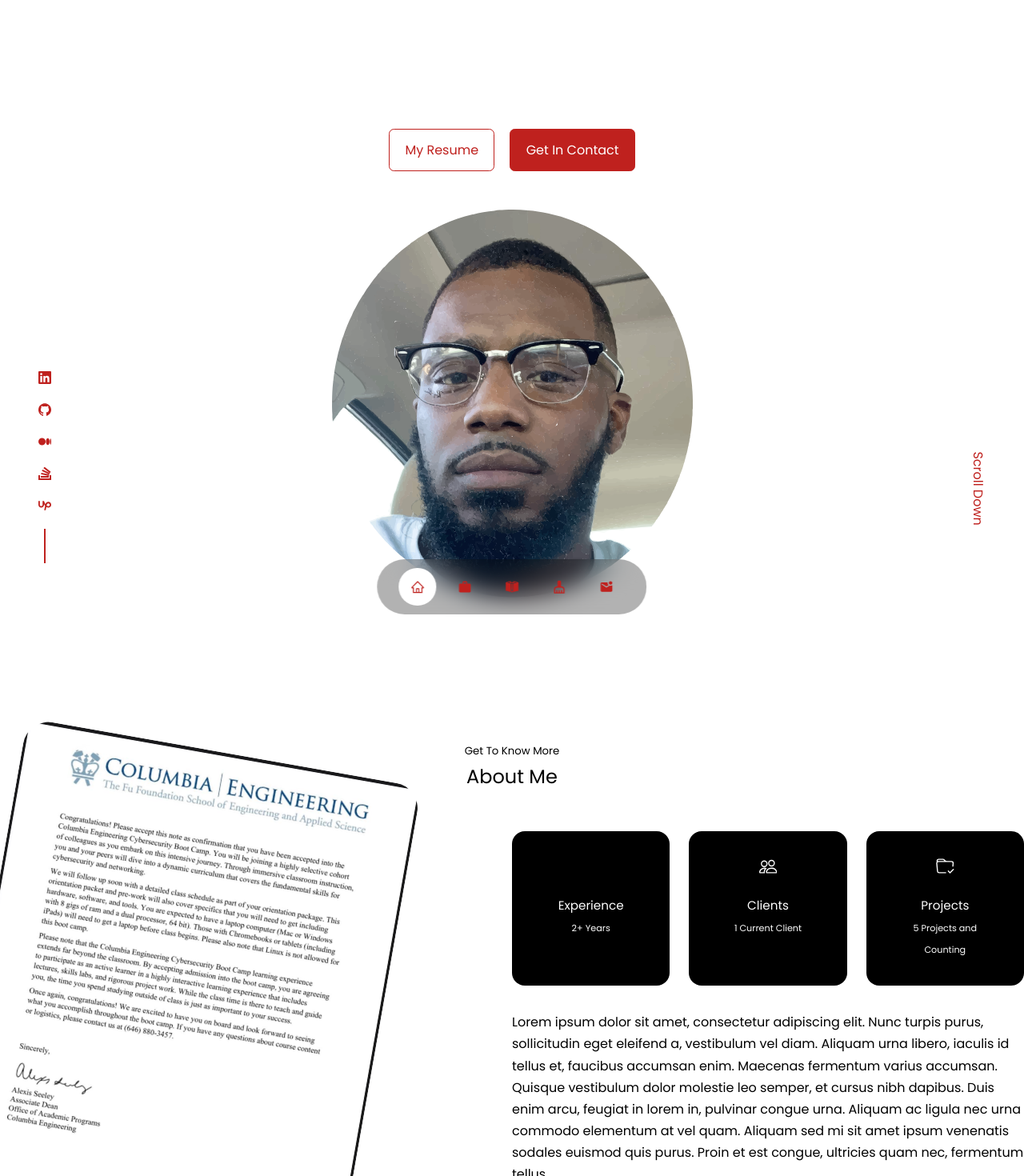
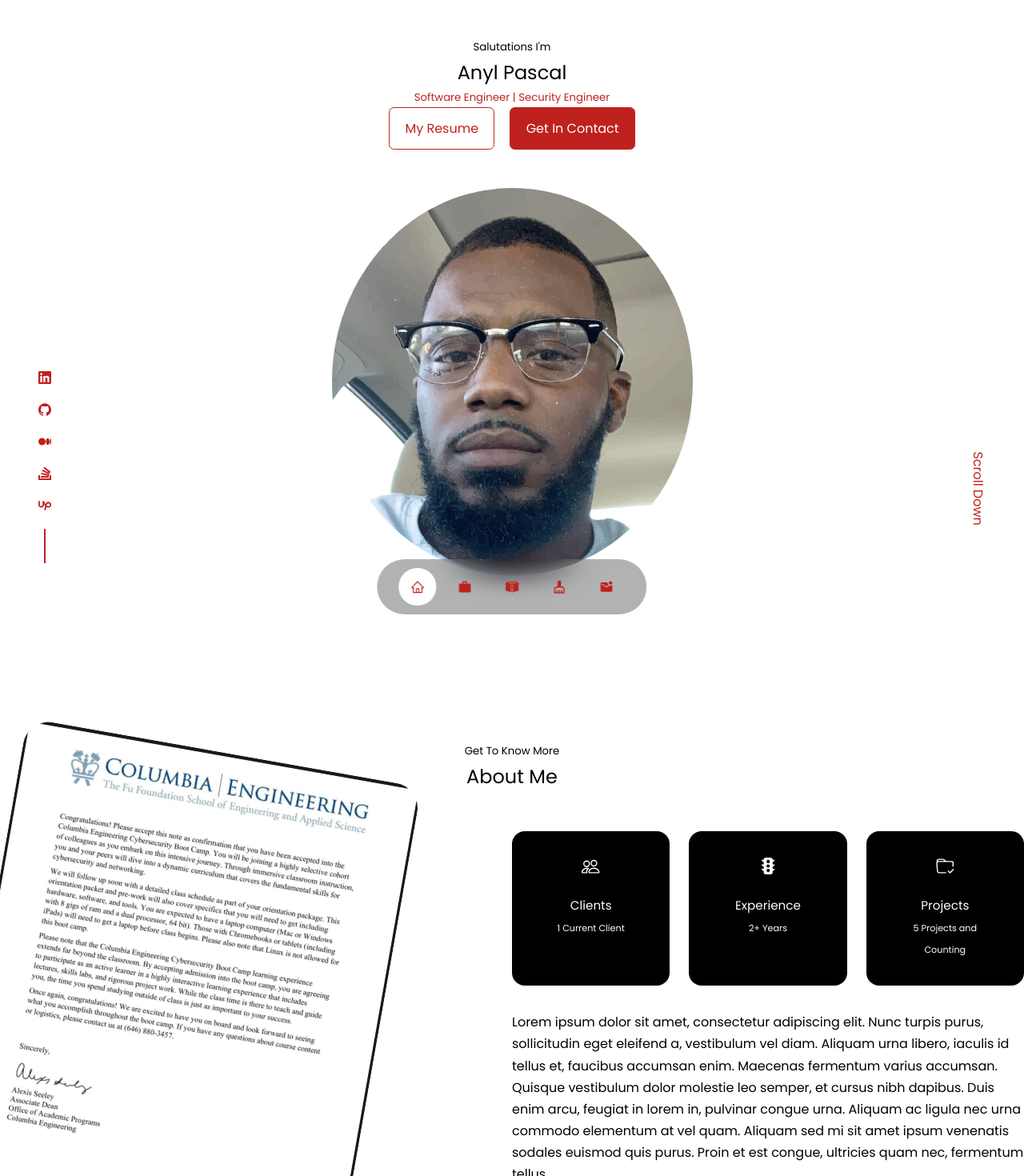
Before and after one commit to AnylPascal/anylpascal-portfolio, a React (Create React App) app: page / in a window 1280 px wide. Shown: the top 1470 px of the page at 80% size. Built offline with nearby package versions, Linux system fonts and the light colour scheme.

Commit message:
color changes

```diff
--- a/src/components/about/About.jsx
+++ b/src/components/about/About.jsx
@@ -2,7 +2,7 @@ import React from 'react'
 import './about.css'
 // import YOUNGBOY from '../../assets/image0.jpeg'
 import COLO from '../../assets/image2.jpeg'
-import {GrWorkshop} from 'react-icons/gr'
+import {BsStoplightsFill} from 'react-icons/bs'
 import {BsFolderCheck} from 'react-icons/bs'
 import {BsPeople} from 'react-icons/bs'
 
@@ -22,14 +22,14 @@ const About = () => {
 
           <div className='about__cards'>
             <article className='about__card'>
-              <GrWorkshop className='about__icon'/>
-              <h5>Experience</h5>
-              <small id='lil_one'>2+ Years</small>
-            </article>
-            <article className='about__card'>
               <BsPeople className='about__icon'/>
               <h5>Clients</h5>
               <small id='lil_one'>1 Current Client</small>
+            </article>
+            <article className='about__card'>
+            <BsStoplightsFill className='about__icon'/>
+              <h5>Experience</h5>
+              <small id='lil_one'>2+ Years</small>
             </article>
             <article className='about__card'>
               <BsFolderCheck className='about__icon'/>
--- a/src/components/about/about.css
+++ b/src/components/about/about.css
@@ -42,8 +42,8 @@
 }
 
 .about__card:hover {
-    background: transparent;
-    /* border-color: var(--color-white); */
+    background: gray;
+    border-color: var(--color-white);
     cursor: default;
 }
 
@@ -61,6 +61,9 @@
     font-size: 0.7rem;
     color: var(--color-white);
 }
+
+
+
 
 .about__content p {
     margin: 2rem 0 2.6rem;
--- a/src/components/header/Header.jsx
+++ b/src/components/header/Header.jsx
@@ -9,8 +9,8 @@ const Header = () => {
   return (
     <header>
       <div className= "container header__container">
-        <h5>Salutations I'm</h5>
-        <h1>Anyl Pascal</h1>
+        <h5 style={{color:'black'}}>Salutations I'm</h5>
+        <h2 style={{color:'black'}}>Anyl Pascal</h2>
         <h5 className="text-light">Software Engineer | Security Engineer </h5>
         <CTA />
         <HeaderSocials />
--- a/src/index.css
+++ b/src/index.css
@@ -71,13 +71,13 @@ section > h2, section > h5 {
 }
 
 section > h2 {
-    color: var(--color-primary);
+    /* color: var(--color-primary); */
     margin-bottom: 3rem;
 }
 
-/* .text-light {
+.text-light {
     color: var(--color-light);
-} */
+}
 
 a {
     color: var(--color-primary);
```
